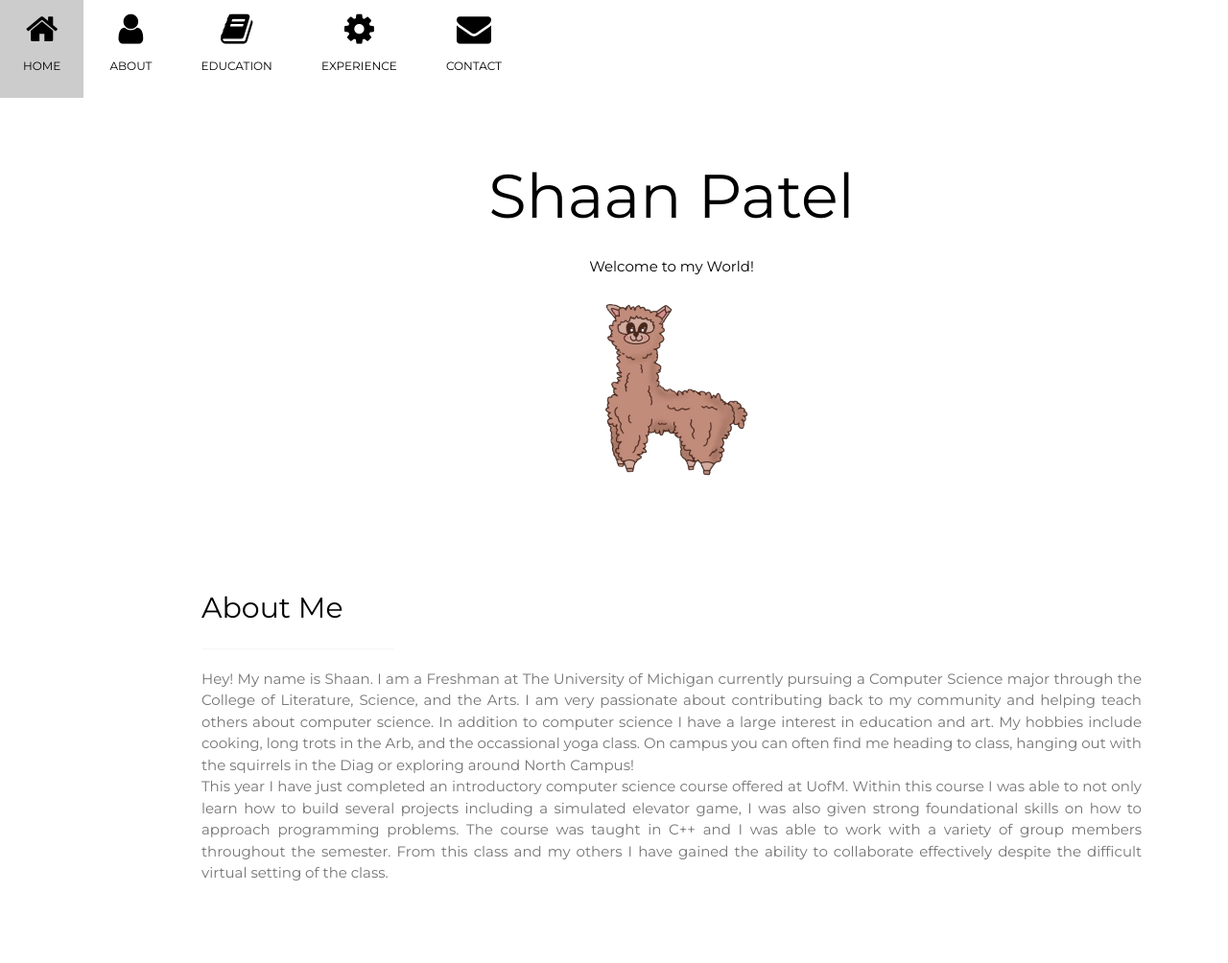
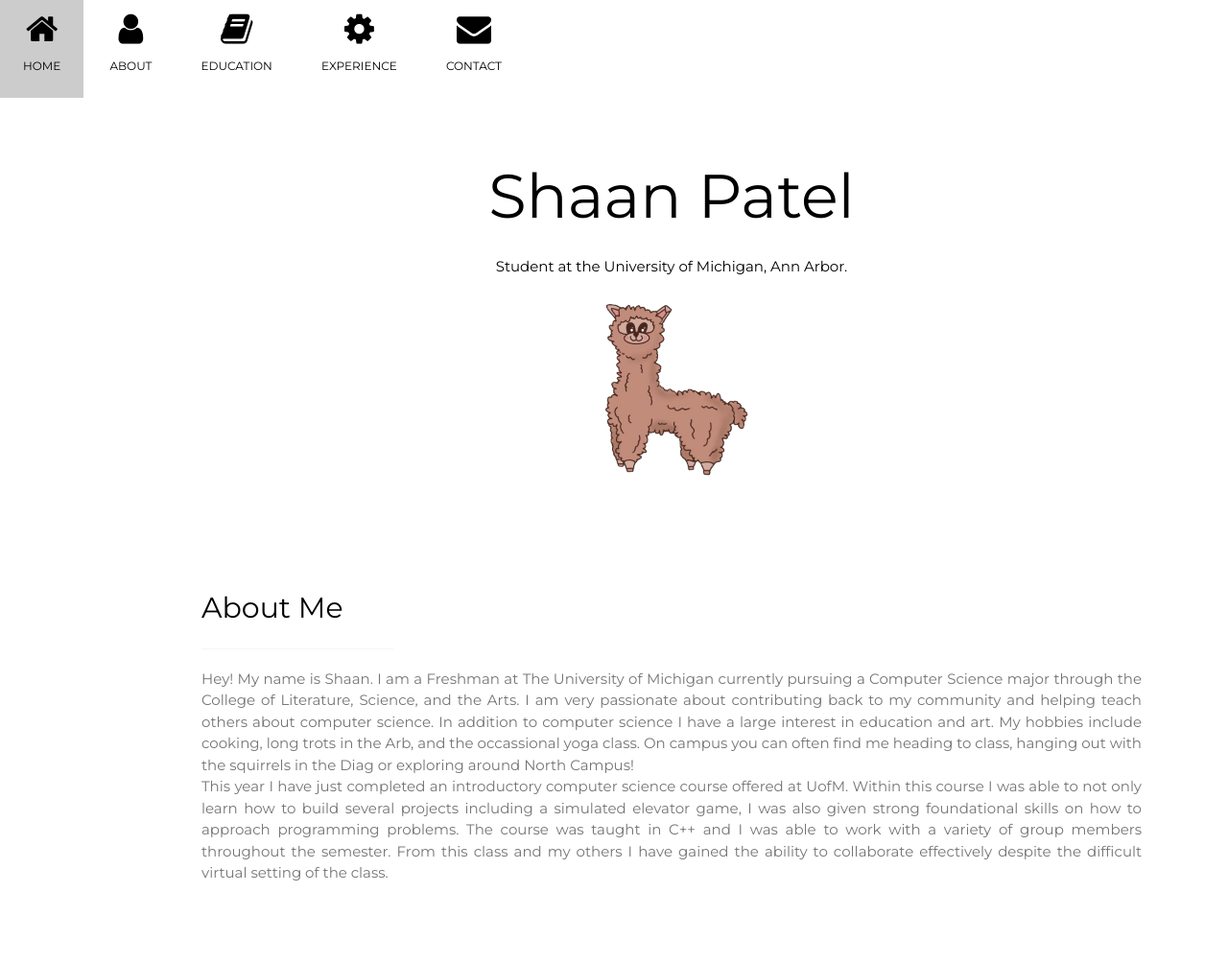
Before and after one commit to shaan-github/shaan-github.github.io, a plain HTML site: page index.html in a window 1280 px wide. Shown: the top 1004 px of the page at 96% size. Drawn offline with nearby package versions, Linux system fonts and the light colour scheme.

Commit message:
Initial commit

```diff
--- a/index.html
+++ b/index.html
@@ -57,7 +57,7 @@ https://www.w3schools.com/w3css/4/w3.css
   <!-- Header/Home -->
   <header class="w3-container w3-padding-32 w3-center w3-white" id="home">
     <h1 class="w3-jumbo">Shaan Patel</h1>
-    <p>Welcome to my World!</p>
+    <p>Student at the University of Michigan, Ann Arbor.</p>
     <img src="./llama-1.png" alt="boy" class="w3-image" width="200" height="200">
   </header>
 
```
